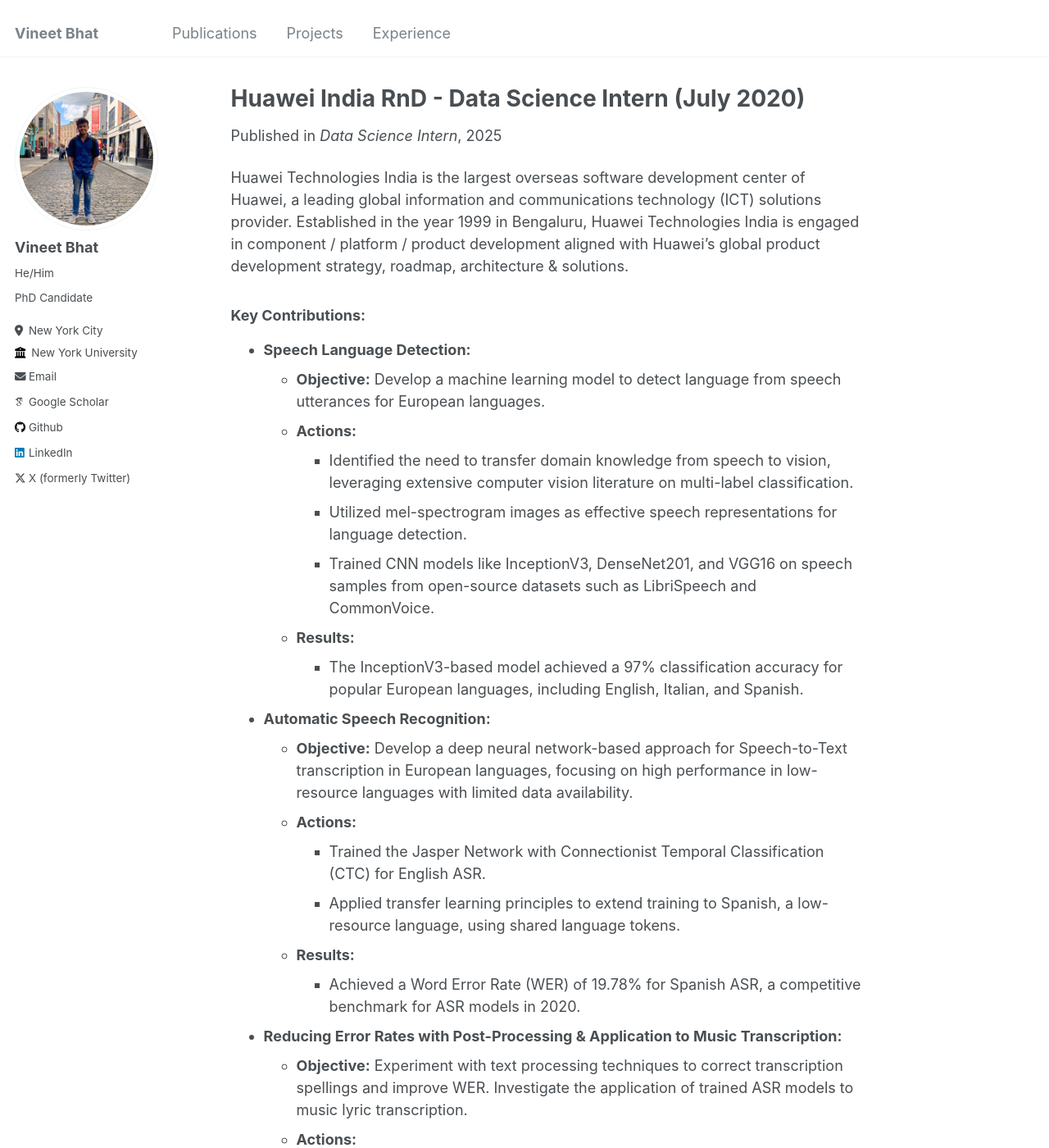
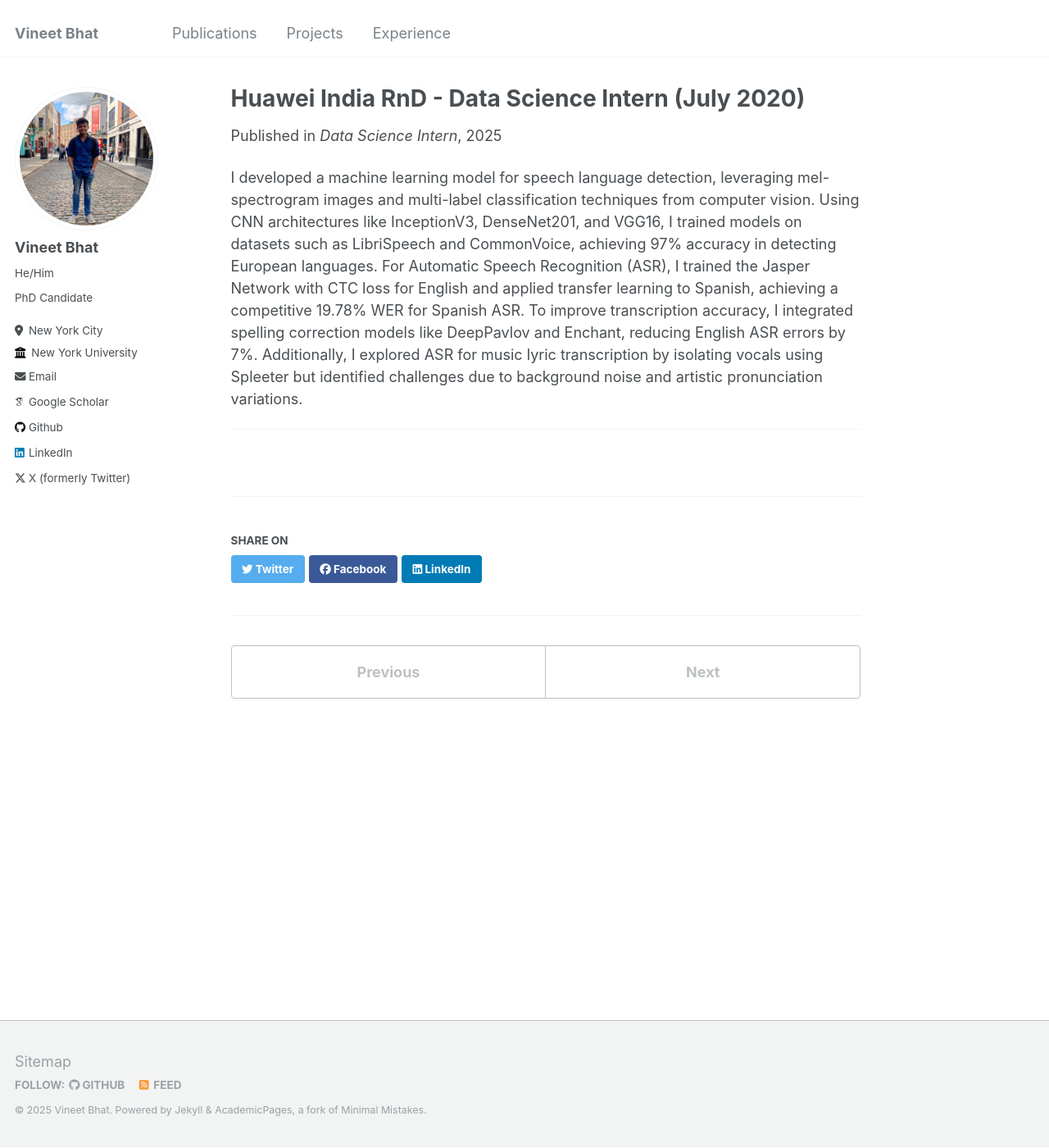
Before and after one commit to vineet2104/vineet2104.github.io, a Jekyll site: the page built from _experience/2020-fall-experience-2.md, in a window 1280 px wide and 1400 px high. Shown: the whole window at 82% size. Built offline with Jekyll 4.4.1, drawn with Linux system fonts in a browser that asks for light colours; some web fonts are replaced; some of the changed text lies outside the part shown.

Commit message:
Update 2020-fall-experience-2.md

```diff
--- a/_experience/2020-fall-experience-2.md
+++ b/_experience/2020-fall-experience-2.md
@@ -7,34 +7,6 @@ venue: "Data Science Intern"
 location: "Bengaluru, India (Remote)"
 ---
 
-Huawei Technologies India is the largest overseas software development center of Huawei, a leading global information and communications technology (ICT) solutions provider. Established in the year 1999 in Bengaluru, Huawei Technologies India is engaged in component / platform / product development aligned with Huawei’s global product development strategy, roadmap, architecture & solutions.
-
-### Key Contributions:
-
-* **Speech Language Detection:**
-  - **Objective:** Develop a machine learning model to detect language from speech utterances for European languages.
-  - **Actions:**
-    - Identified the need to transfer domain knowledge from speech to vision, leveraging extensive computer vision literature on multi-label classification.
-    - Utilized mel-spectrogram images as effective speech representations for language detection.
-    - Trained CNN models like InceptionV3, DenseNet201, and VGG16 on speech samples from open-source datasets such as LibriSpeech and CommonVoice.
-  - **Results:**
-    - The InceptionV3-based model achieved a 97% classification accuracy for popular European languages, including English, Italian, and Spanish.
-
-* **Automatic Speech Recognition:**
-  - **Objective:** Develop a deep neural network-based approach for Speech-to-Text transcription in European languages, focusing on high performance in low-resource languages with limited data availability.
-  - **Actions:**
-    - Trained the Jasper Network with Connectionist Temporal Classification (CTC) for English ASR.
-    - Applied transfer learning principles to extend training to Spanish, a low-resource language, using shared language tokens.
-  - **Results:**
-    - Achieved a Word Error Rate (WER) of 19.78% for Spanish ASR, a competitive benchmark for ASR models in 2020.
-
-* **Reducing Error Rates with Post-Processing & Application to Music Transcription:**
-  - **Objective:** Experiment with text processing techniques to correct transcription spellings and improve WER. Investigate the application of trained ASR models to music lyric transcription.
-  - **Actions:**
-    - Integrated spelling correction models like DeepPavlov and Enchant to enhance English ASR accuracy.
-    - Utilized the Spleeter library to isolate vocals from music videos, followed by ASR.
-  - **Results:**
-    - Implemented text processing techniques resulting in a 7% relative improvement in English ASR.
-    - Identified challenges in applying ASR models to the music domain, noting difficulties due to background sounds and irregular enunciations for musical effect.
+I developed a machine learning model for speech language detection, leveraging mel-spectrogram images and multi-label classification techniques from computer vision. Using CNN architectures like InceptionV3, DenseNet201, and VGG16, I trained models on datasets such as LibriSpeech and CommonVoice, achieving 97% accuracy in detecting European languages. For Automatic Speech Recognition (ASR), I trained the Jasper Network with CTC loss for English and applied transfer learning to Spanish, achieving a competitive 19.78% WER for Spanish ASR. To improve transcription accuracy, I integrated spelling correction models like DeepPavlov and Enchant, reducing English ASR errors by 7%. Additionally, I explored ASR for music lyric transcription by isolating vocals using Spleeter but identified challenges due to background noise and artistic pronunciation variations.
 
 ---
```
